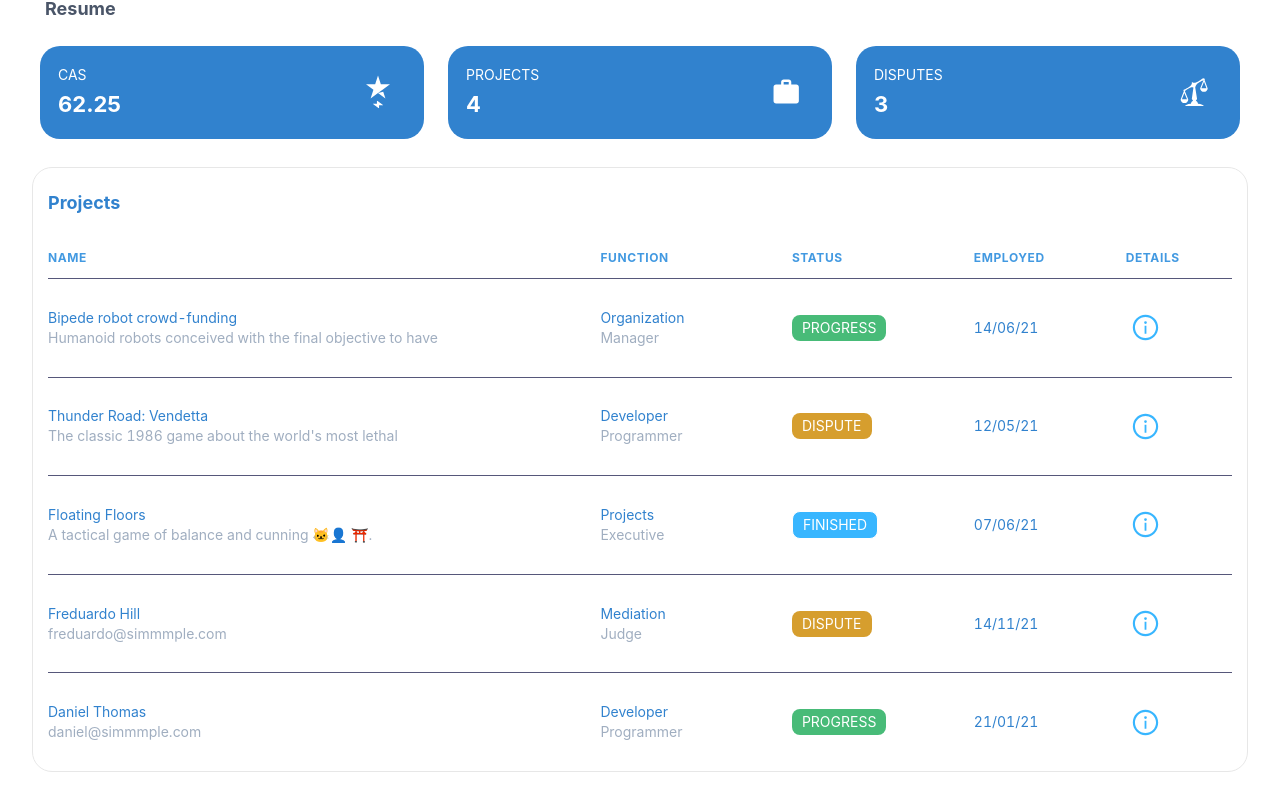
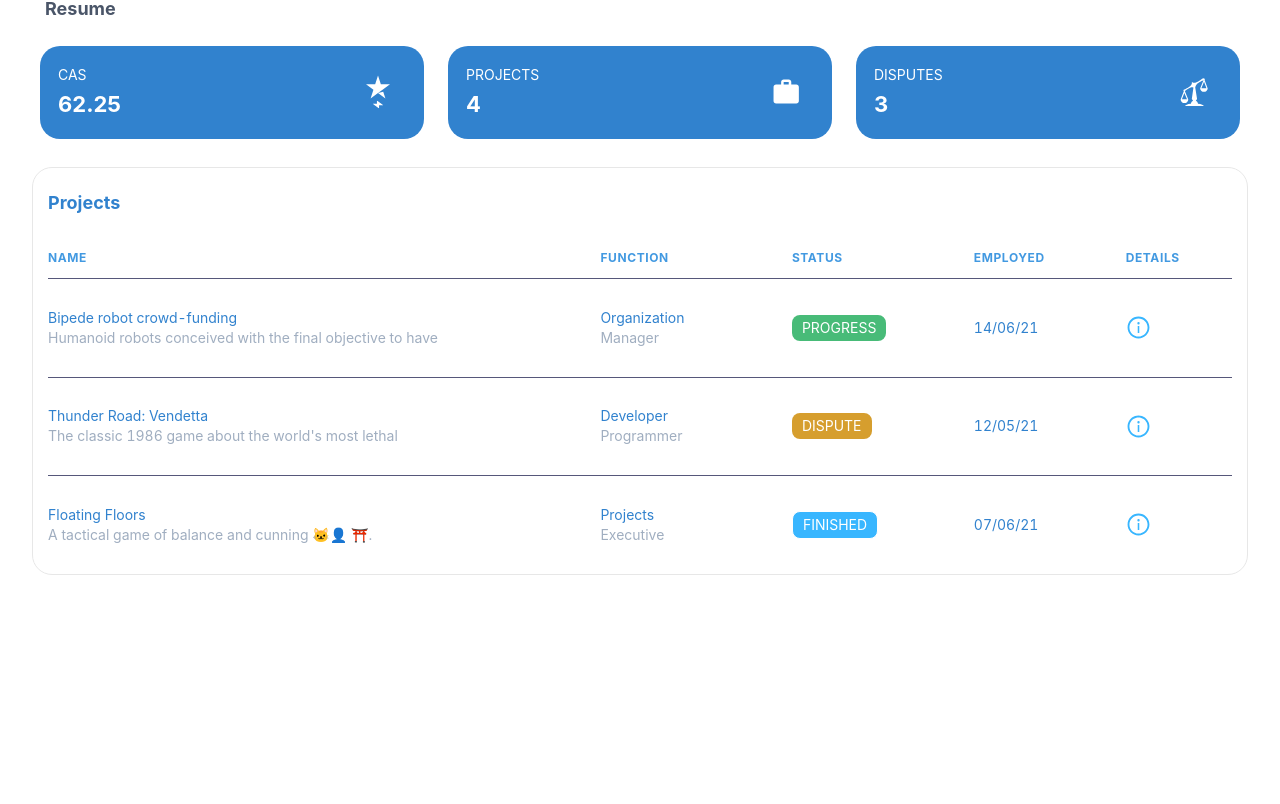
Before and after one commit to athena-labz/athena-frontend, a Next.js app: page /profile in a window 1280 px wide. Shown: the part 286-1090 px from the top of the page. After the commit the page ends 893 px from the top, so only its background shows below. Built offline with nearby package versions, Linux system fonts and the light colour scheme.

Commit message:
add href in dashboard

```diff
--- a/components/Tables/TablesTableRow.js
+++ b/components/Tables/TablesTableRow.js
@@ -28,10 +28,12 @@ import {
 } from "@chakra-ui/react";
 import React from "react";
 import { AiOutlineInfoCircle } from "react-icons/ai";
+import NextLink from 'next/link'
+import '../../styles/Home.module.css'
 
 function TablesTableRow(props) {
   const {
-    logo,
+    link,
     name,
     email,
     subdomain,
@@ -44,10 +46,10 @@ function TablesTableRow(props) {
   const bgStatus = useColorModeValue("gray.400", "#1a202c");
   const colorStatus = useColorModeValue("white", "gray.400");
 
-  const get_status_bg = (status) =>  {
+  const get_status_bg = (status) => {
     switch (status) {
       case "Progress":
-          return "green.400"
+        return "green.400"
       case "Finished":
         return "#38b6ff"
       case "Dispute":
@@ -59,10 +61,10 @@ function TablesTableRow(props) {
     }
   }
 
-  const get_status_border = (status) =>  {
+  const get_status_border = (status) => {
     switch (status) {
       case "Progress":
-          return "none"
+        return "none"
       case "Finished":
         return "1px solid #fff"
       case "Dispute":
@@ -127,10 +129,10 @@ function TablesTableRow(props) {
           {date}
         </Text>
       </Td>
-      <Td border={lastItem ? "none" : null} borderBottomColor='#56577A'>
-        <Button p='0px' bg='transparent' variant='no-hover'>
-         <AiOutlineInfoCircle size={29} color="#38b6ff" />
-        </Button>
+      <Td  border={lastItem ? "none" : null} borderBottomColor='#56577A' style={{"&:hover .infoButton":{color:"red"}}} >
+        <NextLink href={link}>
+          <AiOutlineInfoCircle size={25} color="#38b6ff" className="infoButton" />
+        </NextLink>
       </Td>
     </Tr>
   );
--- a/pages/profile.tsx
+++ b/pages/profile.tsx
@@ -25,6 +25,7 @@ const tablesTableData = [
     domain: "Organization",
     status: "Progress",
     date: "14/06/21",
+    link:"http://localhost:3000/campaign/93fb923456f9f955908f6092a6c58057"
   },
   {
     name: "Thunder Road: Vendetta",
@@ -33,6 +34,7 @@ const tablesTableData = [
     domain: "Developer",
     status: "Dispute",
     date: "12/05/21",
+    link:"http://localhost:3000/campaign/259bf04f526341c498ebf1ce582d1291"
   },
   {
     name: "Floating Floors",
@@ -41,22 +43,7 @@ const tablesTableData = [
     domain: "Projects",
     status: "Finished",
     date: "07/06/21",
-  },
-  {
-    name: "Freduardo Hill",
-    email: "freduardo@simmmple.com",
-    subdomain: "Judge",
-    domain: "Mediation",
-    status: "Dispute",
-    date: "14/11/21",
-  },
-  {
-    name: "Daniel Thomas",
-    email: "daniel@simmmple.com",
-    subdomain: "Programmer",
-    domain: "Developer",
-    status: "Progress",
-    date: "21/01/21",
+    link:"http://localhost:3000/campaign/27b4039a42d9d632a5e791b166127c42"
   }
 ];
 
@@ -307,6 +294,7 @@ function Profile() {
                     status={row.status}
                     date={row.date}
                     lastItem={index === arr.length - 1 ? true : false}
+                    link={row.link}
                   />
                 );
               })}
```
